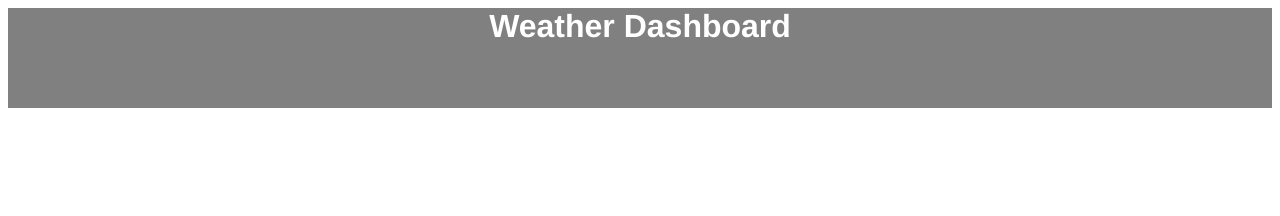
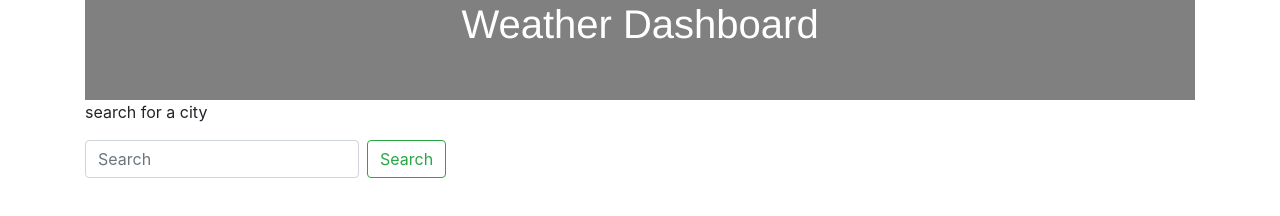
Before and after one commit to shanik1320/Weather_Dashboard, a plain HTML site: page index.html in a window 1280 px wide. Drawn offline with nearby package versions, Linux system fonts and the light colour scheme.

Commit message:
search bar

```diff
--- a/index.html
+++ b/index.html
@@ -3,14 +3,28 @@
 <head>
     <meta charset="UTF-8">
     <meta name="viewport" content="width=device-width, initial-scale=1.0">
+    <!--Bootstrap link-->
+    <link rel="stylesheet" href="https://stackpath.bootstrapcdn.com/bootstrap/4.4.1/css/bootstrap.min.css" integrity="sha384-Vkoo8x4CGsO3+Hhxv8T/Q5PaXtkKtu6ug5TOeNV6gBiFeWPGFN9MuhOf23Q9Ifjh" crossorigin="anonymous">
+    <!--linking the css to the html-->
     <link rel="stylesheet" href="style.css">
     <title>Document</title>
 </head>
 <body>
+    <!--makking the header-->
     <div class="container">
         <div class="header">
             <h1>Weather Dashboard</h1>
         </div>
+    <div>
+        <p>search for a city</p>
+        <!--add search bar from bootstrap-->
+        <form class="form-inline my-2 my-lg-0">
+            <input class="form-control mr-sm-2" type="search" placeholder="Search" aria-label="Search">
+            <button class="btn btn-outline-success my-2 my-sm-0" type="submit">Search</button>
+          </form>
+
+
+    </div>
     </div>
 
 
```
